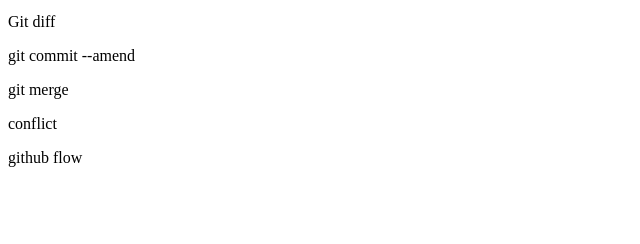
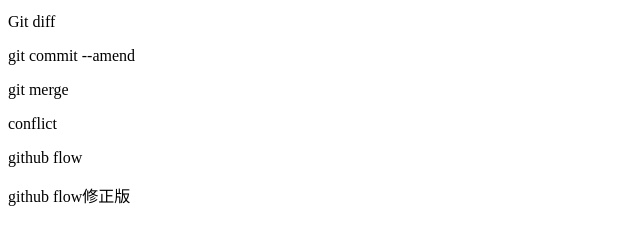
Before and after one commit to takahumip7/git_tutorial02, a plain HTML site: page index.html in a window 1280 px wide. Shown: the part 96-340 px from the top of the page, without its empty margins (0-640 px from the left). Drawn offline with Linux system fonts and the light colour scheme.

Commit message:
GithubFlow追記

```diff
--- a/index.html
+++ b/index.html
@@ -5,3 +5,4 @@
 <p>git merge</p>
 <p>conflict</p>
 <p>github flow</p>
+<p>github flow修正版</p>
```
